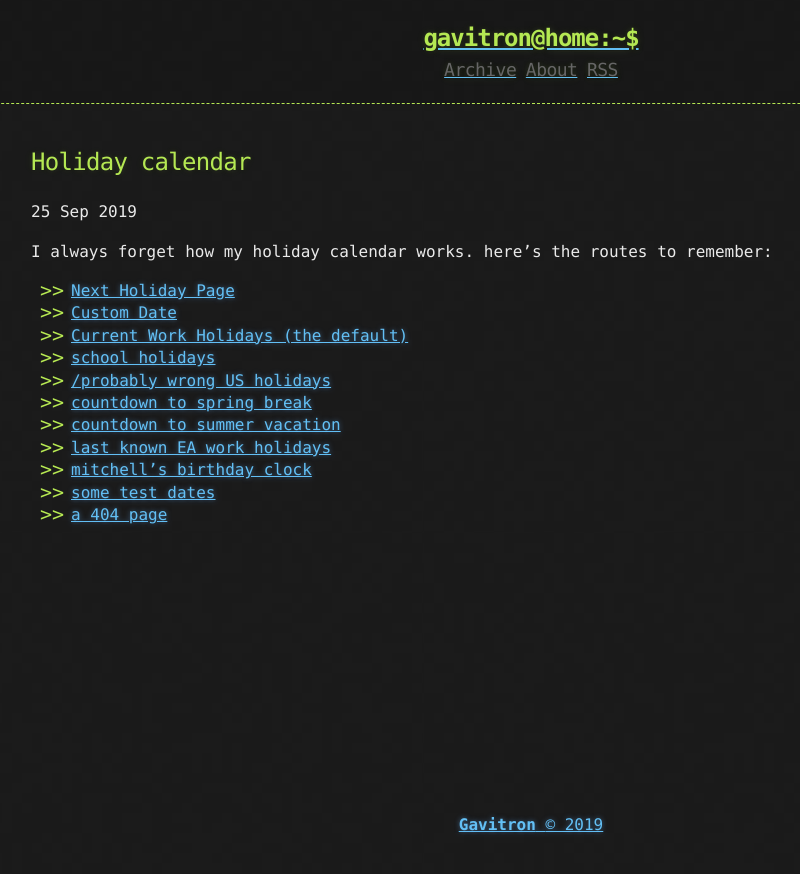
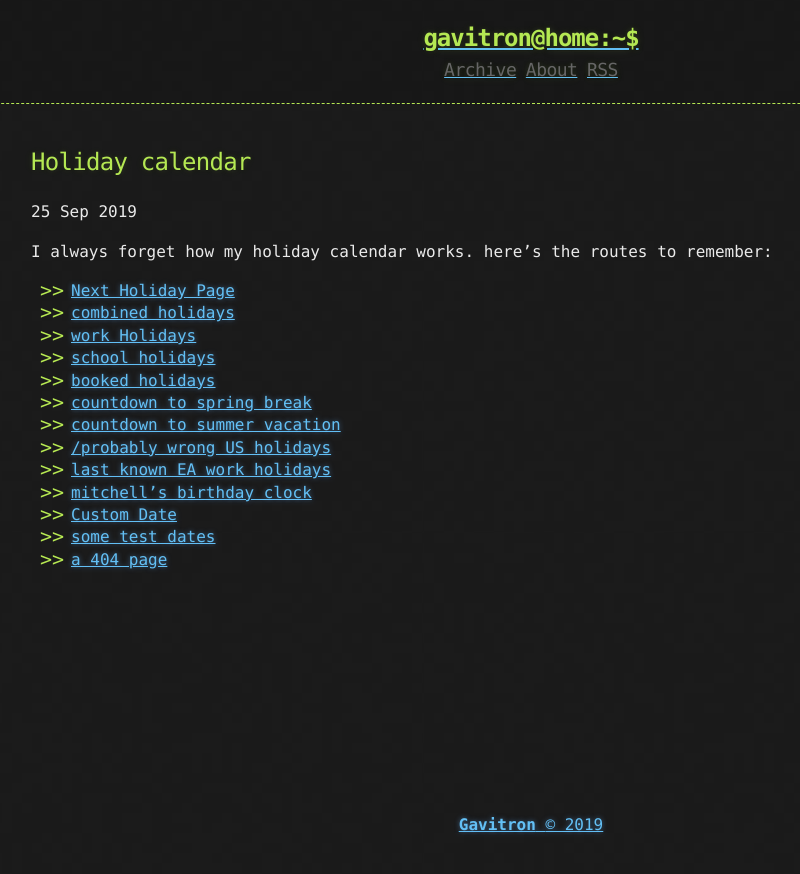
Before and after one commit to Gavitron/gavitron.github.io, a Jekyll site: the page built from _posts/2019-09-25-Holidays.md, in a window 1280 px wide. Shown: the top 874 px of the page, without its empty margins (109-909 px from the left). Built offline with Jekyll 4.4.1, drawn with Linux system fonts in a browser that asks for light colours.

Commit message:
nextholiday updates

```diff
--- a/_posts/2019-09-25-Holidays.md
+++ b/_posts/2019-09-25-Holidays.md
@@ -8,13 +8,15 @@ tags:  [calendar, shane]
 I always forget how my holiday calendar works.  here's the routes to remember:
 <!--more-->
 * [Next Holiday Page](https://gavitron.github.io/nextholiday/#)
-* [Custom Date](https://gavitron.github.io/nextholiday/#custom/2078/02/15)
-* [Current Work Holidays (the default)](https://gavitron.github.io/nextholiday/#work)
+* [combined holidays](https://gavitron.github.io/nextholiday/#combined)
+* [work Holidays](https://gavitron.github.io/nextholiday/#work)
 * [school holidays](https://gavitron.github.io/nextholiday/#school)
-* [/probably wrong US holidays](https://gavitron.github.io/nextholiday/#usa)
+* [booked holidays](https://gavitron.github.io/nextholiday/#leave)
 * [countdown to spring break](https://gavitron.github.io/nextholiday/#springbreak)
 * [countdown to summer vacation](https://gavitron.github.io/nextholiday/#summerbreak)
+* [/probably wrong US holidays](https://gavitron.github.io/nextholiday/#usa)
 * [last known EA work holidays ](https://gavitron.github.io/nextholiday/#ea)
 * [mitchell's birthday clock](https://gavitron.github.io/nextholiday/#mitchell)
+* [Custom Date](https://gavitron.github.io/nextholiday/#custom/2078/02/15)
 * [some test dates](https://gavitron.github.io/nextholiday/#test)
 * [a 404 page](https://gavitron.github.io/nextholiday/#notfound)
```
